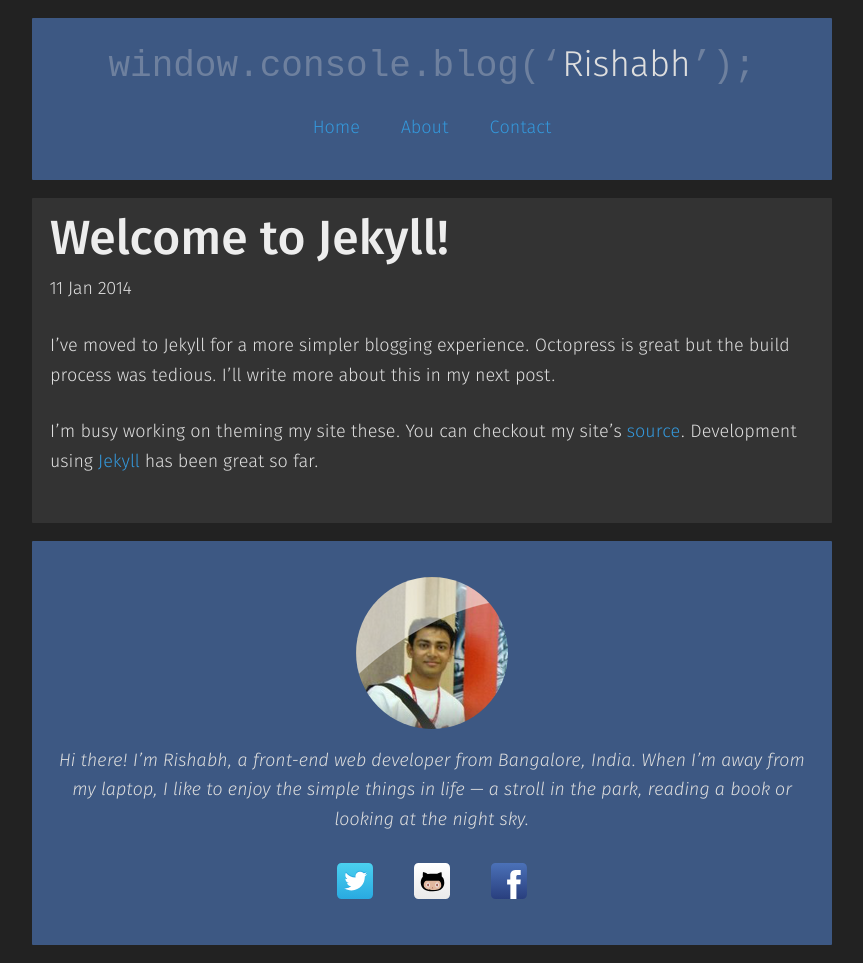
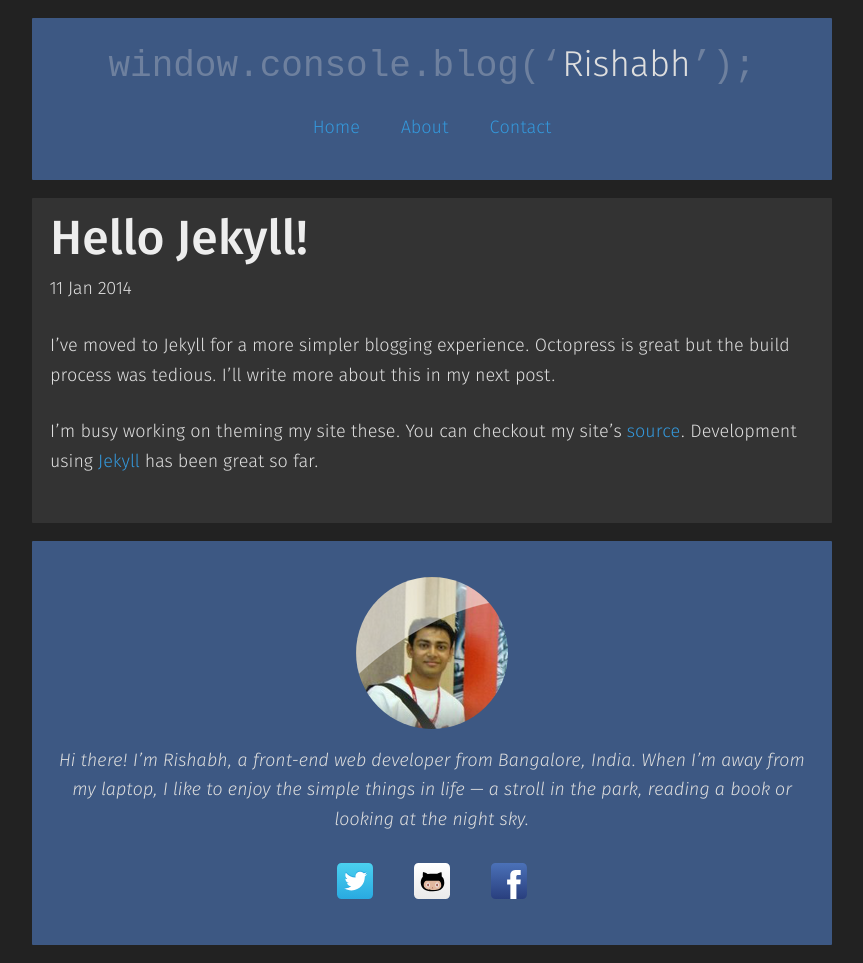
Before and after one commit to rishabh-ink/rishabhsrao.github.io, a Jekyll site: the page built from _posts/2014-01-11-hello-jekyll.markdown, in a window 1280 px wide. Shown: the whole page, without its empty margins (208-1071 px from the left). Built offline with Jekyll 4.4.1, drawn with Linux system fonts in a browser that asks for light colours; Markdown is read by kramdown in place of the engine named in the settings.

Commit message:
Renamed post title.

```diff
--- a/_posts/2014-01-11-welcome-to-jekyll.markdown
+++ b/_posts/2014-01-11-hello-jekyll.markdown
@@ -1,6 +1,6 @@
 ---
 layout: post
-title:  "Welcome to Jekyll!"
+title:  "Hello Jekyll!"
 date:   2014-01-11 08:59:59
 categories: jekyll update
 excerpt: Bye Octopress, welcome Jekyll!
```
